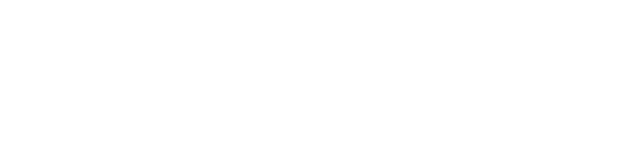
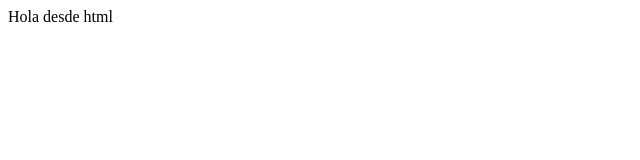
Before and after one commit to User101627/gitTaller, a plain HTML site: page index.html in a window 1280 px wide. Shown: the whole page, without its empty margins (0-640 px from the left). Drawn offline with Linux system fonts and the light colour scheme.

Commit message:
Agregamos hola al html

```diff
--- a/index.html
+++ b/index.html
@@ -7,6 +7,6 @@
     <title>Document</title>
 </head>
 <body>
-
+    Hola desde html
 </body>
 </html>
```
